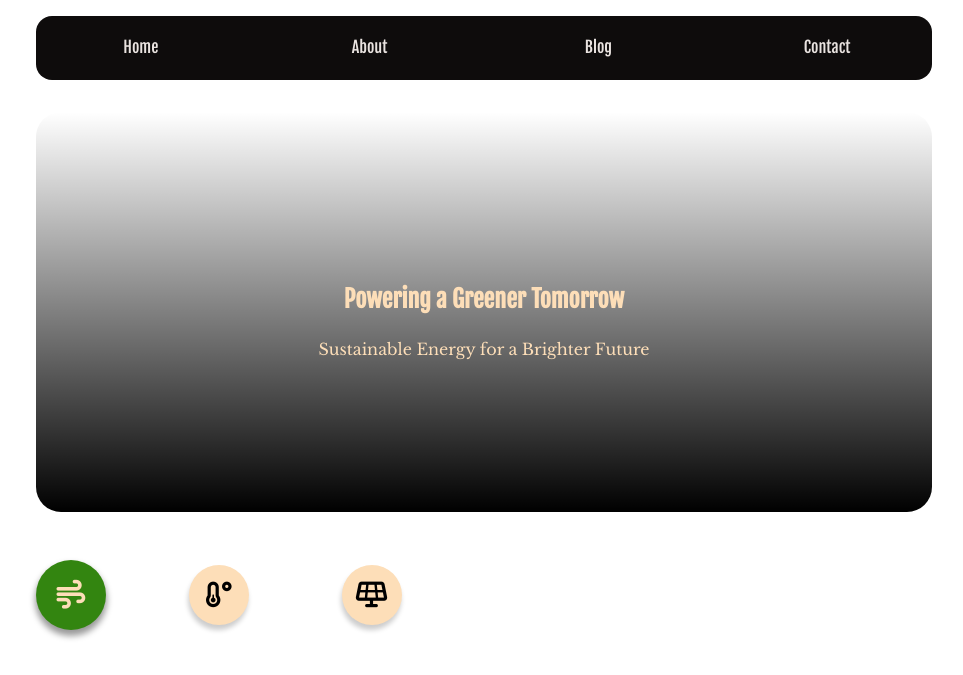
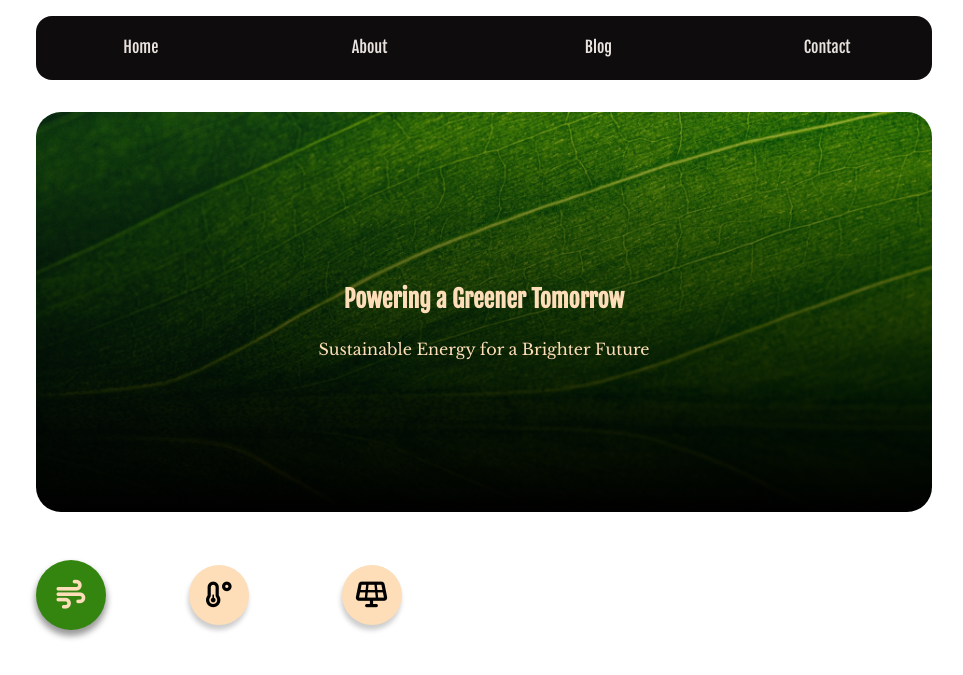
Before and after one commit to Lord0116/green-energy-Lord-Randhawa, a plain HTML site: page index.html in a window 1280 px wide. Shown: the part 125-800 px from the top of the page, without its empty margins (156-1119 px from the left). Drawn offline with nearby package versions, Linux system fonts and the light colour scheme; the site is published under a folder, as on GitHub Pages, so addresses that start at the root find nothing.

Commit message:
Update style.css

```diff
--- a/css/style.css
+++ b/css/style.css
@@ -94,7 +94,7 @@ a:hover {
   justify-content: center;
   align-items: center;
   background: linear-gradient(rgba(0, 0, 0, -1.7), rgba(0, 0, 0, 1)),
-    url("/img/mast-head.jpg") center/cover no-repeat;
+    url("../img/mast-head.jpg") center/cover no-repeat;
   background-size: cover;
   background-position: center top;
   width: 100%;
```
